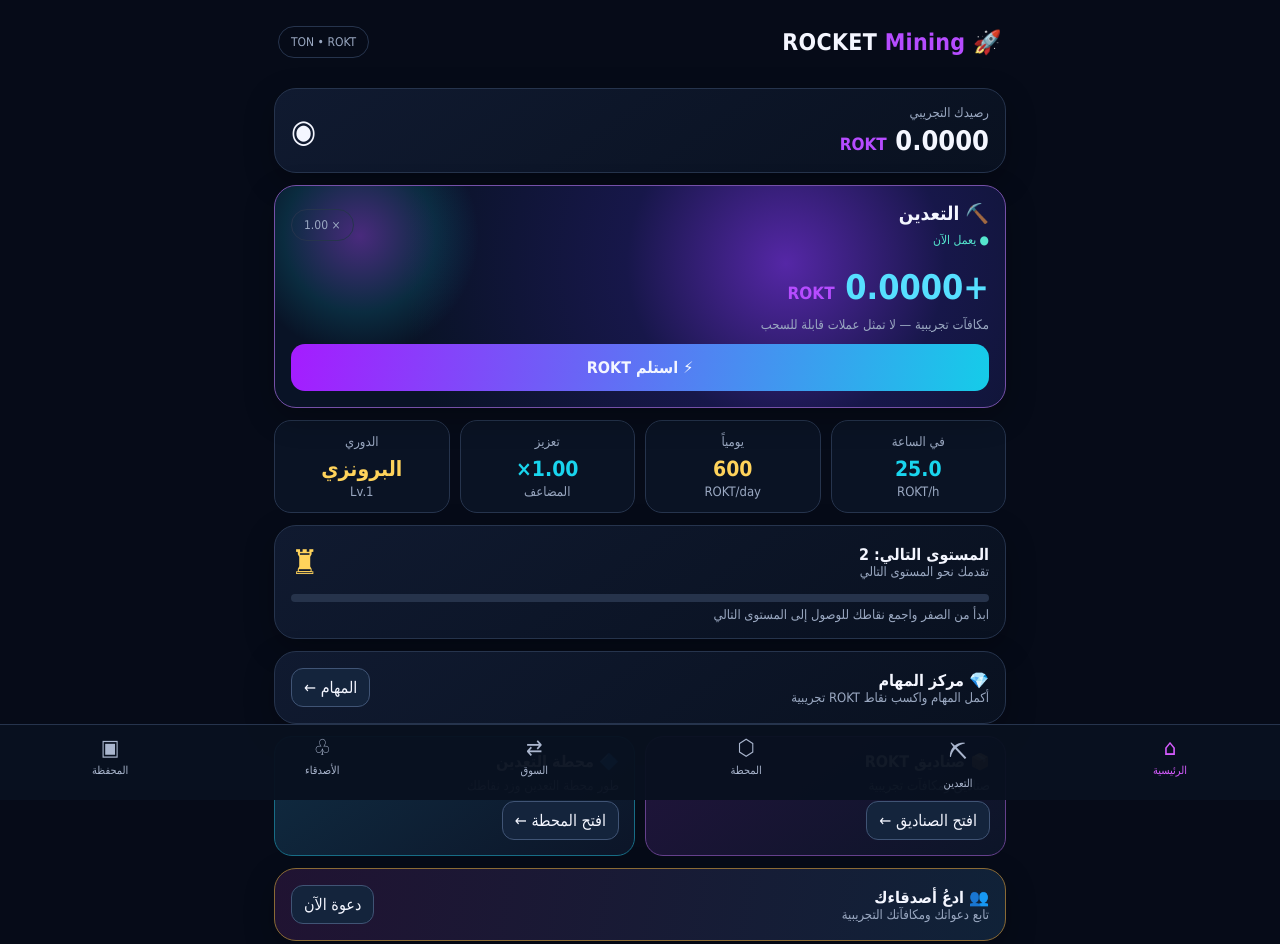
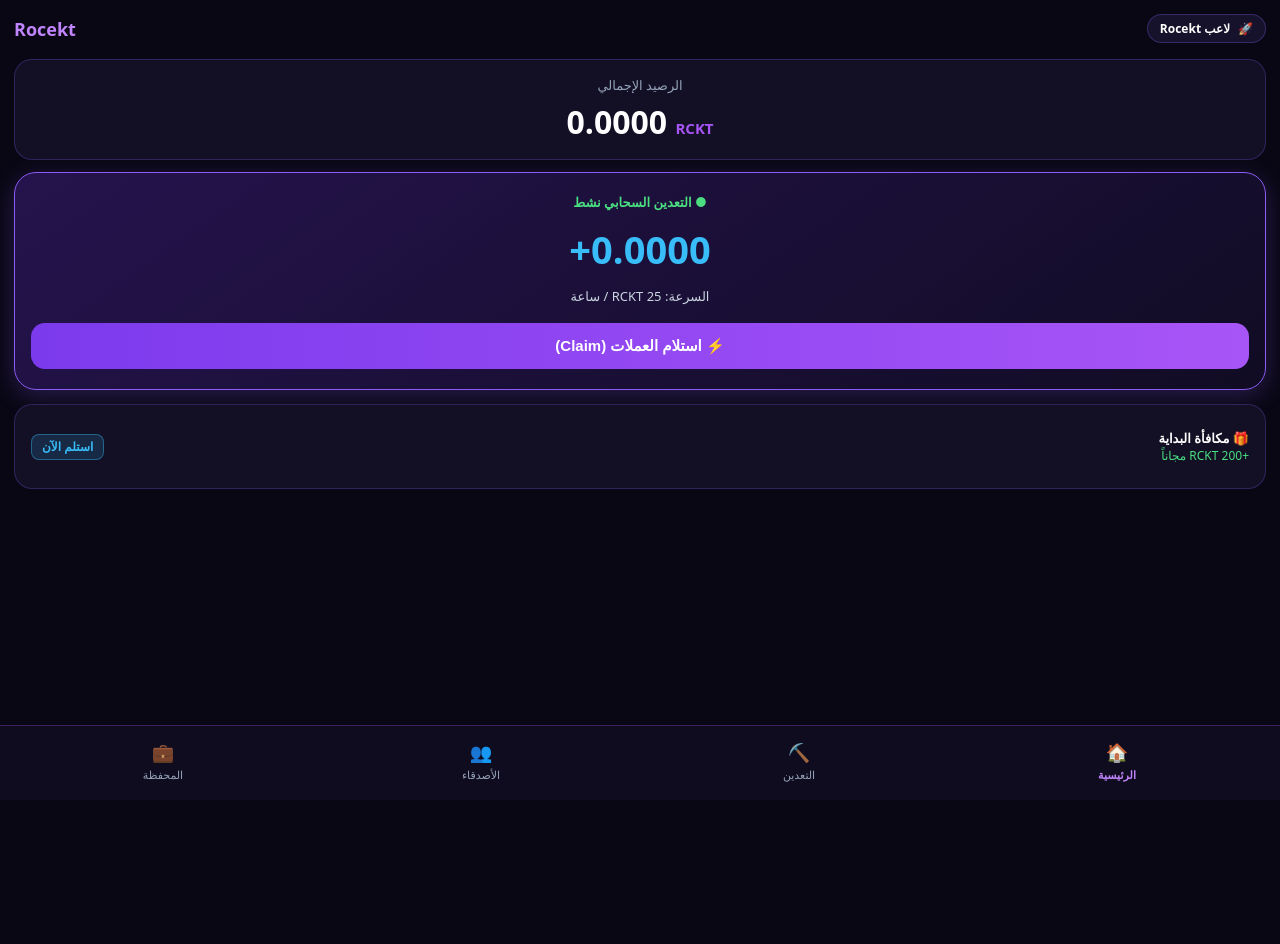
Before and after one commit to ala773601701-spec/Rocekt, a plain HTML site: page index.html in a window 1280 px wide. After the commit the page ends 800 px from the top, so only its background shows below. Drawn offline with Linux system fonts and the light colour scheme.

Commit message:
Update index.html

```diff
--- a/index.html
+++ b/index.html
@@ -1,127 +1,242 @@
 <!DOCTYPE html>
 <html lang="ar" dir="rtl">
 <head>
-<meta charset="UTF-8">
-<meta name="viewport" content="width=device-width, initial-scale=1.0">
-<meta name="theme-color" content="#070b18">
-<title>ROCKET Mining</title>
-<style>
-:root{--bg:#060b18;--panel:#0c1426;--line:#26344d;--purple:#b64cff;--cyan:#19d5ee;--gold:#ffd35b;--muted:#9aa8c1;--white:#f4f6ff}
-*{box-sizing:border-box}body{margin:0;background:var(--bg);color:var(--white);font-family:Tahoma,Arial,sans-serif}
-.app{max-width:760px;margin:auto;padding:14px 14px 100px}
-header{display:flex;align-items:center;justify-content:space-between;padding:12px 4px 18px}
-.brand{font-size:23px;font-weight:800;letter-spacing:.3px}.brand span{color:var(--purple)}
-.pill{border:1px solid var(--line);border-radius:18px;padding:8px 12px;color:var(--muted);font-size:12px}
-.card{background:linear-gradient(145deg,#101a30,#091120);border:1px solid var(--line);border-radius:22px;padding:16px;margin:12px 0;box-shadow:0 10px 30px #0004}
-.balance{display:flex;justify-content:space-between;align-items:center}.muted{color:var(--muted);font-size:13px}.big{font-size:27px;font-weight:800;margin-top:5px}.coin{color:var(--purple);font-size:17px}
-.hero{position:relative;overflow:hidden;min-height:220px;border-color:#7550a8;background:radial-gradient(circle at 70% 35%,#5527a6 0,#17174a 30%,#091326 72%)}
-.hero:before{content:"";position:absolute;width:240px;height:240px;border-radius:50%;background:radial-gradient(circle,#a94dff66,#12cde522 45%,transparent 70%);left:-35px;top:-70px}
-.heroContent{position:relative;z-index:1}.hero h2{margin:0 0 8px;font-size:19px}.rate{font-size:12px;color:#55e6ce}.earned{font-size:34px;font-weight:900;color:#56dfff;margin:20px 0 10px}
-button{font:inherit;color:var(--white);border:0;cursor:pointer}
-.primary{width:100%;padding:14px;border-radius:14px;font-weight:800;background:linear-gradient(100deg,#a51cff,#15cce9);font-size:16px}
-.stats{display:grid;grid-template-columns:repeat(2,1fr);gap:10px}.stat{background:#0a1324;border:1px solid var(--line);border-radius:17px;padding:13px;text-align:center}.stat strong{display:block;font-size:21px;color:var(--cyan);margin:8px 0 3px}.stat:nth-child(2) strong{color:var(--gold)}
-.level{display:flex;align-items:center;justify-content:space-between;gap:12px}.levelIcon{font-size:34px;color:var(--gold)}
-.progress{height:8px;background:#26334b;border-radius:10px;overflow:hidden;margin:12px 0 5px}.progress i{display:block;width:0%;height:100%;background:linear-gradient(90deg,var(--purple),var(--cyan))}
-.sectionTitle{font-size:18px;font-weight:800;margin:22px 3px 10px}
-.tiles{display:grid;grid-template-columns:1fr 1fr;gap:10px}.tile{min-height:120px;border:1px solid #65408c;background:linear-gradient(145deg,#21143c,#0c1528);border-radius:18px;padding:15px;display:flex;flex-direction:column;justify-content:space-between}.tile:nth-child(2){border-color:#176d86;background:linear-gradient(145deg,#102c42,#0c1528)}
-.tile b{font-size:16px}.tile small{color:var(--muted);line-height:1.7}.tile button,.secondary{background:#14243c;border:1px solid #405475;border-radius:12px;padding:9px 12px;align-self:flex-start}
-.referral{background:linear-gradient(100deg,#201332,#102238);border-color:#8a6a35;display:flex;justify-content:space-between;align-items:center;gap:10px}
-.nav{position:fixed;bottom:0;left:0;right:0;background:#091120f5;border-top:1px solid #26344d;display:flex;justify-content:space-around;padding:9px 4px calc(9px + env(safe-area-inset-bottom));z-index:5}
-.nav button{background:none;color:#aab6ce;font-size:11px;display:flex;flex-direction:column;align-items:center;gap:4px;min-width:48px}.nav button span{font-size:22px}.nav button.active{color:#d65cff}
-.page{display:none}.page.active{display:block}
-.row{display:flex;justify-content:space-between;align-items:center;gap:10px}.item{padding:14px 0;border-bottom:1px solid #243149}.item:last-child{border:0}
-.notice{font-size:12px;color:#e8c778;line-height:1.7}
-@media(min-width:600px){.stats{grid-template-columns:repeat(4,1fr)}}
-</style>
+    <meta charset="UTF-8">
+    <meta name="viewport" content="width=device-width, initial-scale=1.0, maximum-scale=1.0, user-scalable=no">
+    <title>Rocekt Mining</title>
+    <script src="https://telegram.org"></script>
+    <script src="https://unpkg.com"></script>
+    <style>
+        * { box-sizing: border-box; -webkit-tap-highlight-color: transparent; }
+        html, body {
+            background-color: #090714;
+            color: #ffffff;
+            font-family: system-ui, -apple-system, sans-serif;
+            margin: 0;
+            padding: 0;
+            height: 100%;
+            display: flex;
+            flex-direction: column;
+            overflow: hidden;
+            user-select: none;
+        }
+        .scroll-area {
+            flex: 1;
+            overflow-y: auto;
+            padding: 14px 14px 30px 14px;
+        }
+        .header {
+            display: flex;
+            justify-content: space-between;
+            align-items: center;
+            margin-bottom: 16px;
+        }
+        .user-pill {
+            background: #16122b;
+            border: 1px solid rgba(139, 92, 246, 0.3);
+            border-radius: 20px;
+            padding: 5px 12px;
+            display: flex;
+            align-items: center;
+            gap: 8px;
+            font-size: 12px;
+            font-weight: bold;
+        }
+        .page { display: none; }
+        .page.active { display: block; }
+        .card {
+            background: #131026;
+            border: 1px solid rgba(139, 92, 246, 0.25);
+            border-radius: 18px;
+            padding: 16px;
+            margin-bottom: 12px;
+        }
+        .hero-card {
+            background: linear-gradient(145deg, #25134d, #110c24);
+            border: 1px solid #8b5cf6;
+            border-radius: 22px;
+            padding: 20px 16px;
+            text-align: center;
+            margin-bottom: 14px;
+            box-shadow: 0 6px 25px rgba(139, 92, 246, 0.25);
+        }
+        .btn-main {
+            background: linear-gradient(90deg, #7c3aed, #a855f7);
+            color: #fff;
+            border: none;
+            width: 100%;
+            padding: 14px;
+            border-radius: 14px;
+            font-size: 15px;
+            font-weight: bold;
+            cursor: pointer;
+            margin-top: 8px;
+        }
+        .btn-main:active { transform: scale(0.97); opacity: 0.9; }
+        .btn-sec {
+            background: #1d1838;
+            color: #fff;
+            border: 1px solid rgba(255,255,255,0.15);
+            width: 100%;
+            padding: 12px;
+            border-radius: 12px;
+            font-size: 13px;
+            font-weight: bold;
+            cursor: pointer;
+        }
+        .btn-sec:active { transform: scale(0.97); }
+        .grid-2 { display: grid; grid-template-columns: 1fr 1fr; gap: 10px; }
+        .grid-3 { display: grid; grid-template-columns: repeat(3, 1fr); gap: 8px; }
+        .row { display: flex; justify-content: space-between; align-items: center; margin: 8px 0; font-size: 13px; }
+        .input-wrap {
+            background: #0b0817;
+            border: 1px solid rgba(139, 92, 246, 0.4);
+            border-radius: 12px;
+            padding: 10px 12px;
+            display: flex;
+            justify-content: space-between;
+            align-items: center;
+            margin: 10px 0;
+        }
+        .input-wrap input {
+            background: transparent;
+            border: none;
+            color: #fff;
+            font-size: 18px;
+            font-weight: bold;
+            width: 60%;
+            text-align: left;
+            outline: none;
+        }
+        .badge-btn {
+            background: rgba(56, 189, 248, 0.15);
+            color: #38bdf8;
+            border: 1px solid rgba(56, 189, 248, 0.4);
+            padding: 5px 10px;
+            border-radius: 8px;
+            font-size: 12px;
+            font-weight: bold;
+            cursor: pointer;
+        }
+        .nav-bar {
+            background: #100c20;
+            border-top: 1px solid rgba(168, 85, 247, 0.3);
+            display: flex;
+            justify-content: space-around;
+            padding: 10px 4px 14px 4px;
+            flex-shrink: 0;
+            z-index: 999;
+        }
+        .nav-btn {
+            flex: 1;
+            text-align: center;
+            color: #94a3b8;
+            font-size: 11px;
+            cursor: pointer;
+            padding: 4px 0;
+        }
+        .nav-btn.active { color: #c084fc; font-weight: bold; }
+        .nav-icon { font-size: 18px; display: block; margin-bottom: 3px; }
+    </style>
 </head>
 <body>
-<div class="app">
-<header><div class="brand">🚀 ROCKET <span>Mining</span></div><div class="pill">TON • ROKT</div></header>
 
-<main id="home" class="page active">
-  <section class="card balance"><div><div class="muted">رصيدك التجريبي</div><div class="big"><span id="balance">0.0000</span> <span class="coin">ROKT</span></div></div><div style="font-size:32px">◉</div></section>
-  <section class="card hero">
-    <div class="heroContent">
-      <div class="row"><div><h2>⛏️ التعدين</h2><div class="rate">● يعمل الآن</div></div><div class="pill">× <span id="multiplier">1.00</span></div></div>
-      <div class="earned">+<span id="earned">0.0000</span> <span class="coin">ROKT</span></div>
-      <div class="muted" style="margin-bottom:12px">مكافآت تجريبية — لا تمثل عملات قابلة للسحب</div>
-      <button class="primary" onclick="claim()">⚡ استلم ROKT</button>
+<div class="scroll-area">
+    <div class="header">
+        <div class="user-pill">🚀 <span id="u-name">لاعب Rocekt</span></div>
+        <div style="font-weight: 900; font-size: 18px; color: #c084fc;">Rocekt</div>
     </div>
-  </section>
-  <section class="stats">
-    <div class="stat"><div class="muted">في الساعة</div><strong>25.0</strong><div class="muted">ROKT/h</div></div>
-    <div class="stat"><div class="muted">يومياً</div><strong>600</strong><div class="muted">ROKT/day</div></div>
-    <div class="stat"><div class="muted">تعزيز</div><strong>1.00×</strong><div class="muted">المضاعف</div></div>
-    <div class="stat"><div class="muted">الدوري</div><strong style="color:var(--gold)">البرونزي</strong><div class="muted">Lv.1</div></div>
-  </section>
-  <section class="card">
-    <div class="level"><div><b>المستوى التالي: 2</b><div class="muted">تقدمك نحو المستوى التالي</div></div><div class="levelIcon">♜</div></div>
-    <div class="progress"><i style="width:0%"></i></div><div class="muted">ابدأ من الصفر واجمع نقاطك للوصول إلى المستوى التالي</div>
-  </section>
-  <section class="card row"><div><b>💎 مركز المهام</b><div class="muted">أكمل المهام واكسب نقاط ROKT تجريبية</div></div><button class="secondary" onclick="showPage('tasks')">المهام ←</button></section>
-  <div class="tiles">
-    <div class="tile"><b>📦 صناديق ROKT</b><small>صناديق ومكافآت تجريبية</small><button onclick="showPage('boxes')">افتح الصناديق ←</button></div>
-    <div class="tile"><b>🔷 محطة التعدين</b><small>طور محطة التعدين وزد نقاطك</small><button onclick="showPage('station')">افتح المحطة ←</button></div>
-  </div>
-  <section class="card referral"><div><b>👥 ادعُ أصدقاءك</b><div class="muted">تابع دعواتك ومكافآتك التجريبية</div></div><button class="secondary" onclick="showPage('friends')">دعوة الآن</button></section>
-</main>
 
-<section id="mining" class="page">
-  <div class="sectionTitle">⛏️ التعدين</div>
-  <div class="card hero"><h2>ROCKET Mining</h2><div class="earned">+<span id="earned2">0.0000</span> ROKT</div><p class="muted">هذا رصيد تجريبي داخل الواجهة فقط.</p><button class="primary" onclick="claim()">استلم النقاط</button></div>
-  <div class="card"><div class="row"><b>سرعة التعدين</b><b style="color:var(--cyan)">25 ROKT/h</b></div><div class="progress"><i></i></div><div class="muted">المستوى 1 • المضاعف 1.00×</div></div>
-</section>
+    <div id="p-home" class="page active">
+        <div class="card" style="text-align: center;">
+            <div style="color: #94a3b8; font-size: 13px;">الرصيد الإجمالي</div>
+            <div style="font-size: 32px; font-weight: 900; margin-top: 6px; direction: ltr;">
+                <span id="bal-display">0.0000</span> <span style="font-size: 15px; color: #a855f7;">RCKT</span>
+            </div>
+        </div>
 
-<section id="station" class="page">
-  <div class="sectionTitle">🔷 محطة التعدين</div>
-  <div class="card"><div style="font-size:48px;text-align:center">🚀</div><h2>محطة ROCKET</h2><p class="muted">طوّر محطتك لزيادة معدل النقاط التجريبية.</p><div class="row"><span>الترقية التالية</span><b>×1.10</b></div><div class="item notice">الترقيات في هذه النسخة تجريبية ولا تخصم أموالاً.</div><button class="primary" onclick="upgrade()">ترقية تجريبية</button></div>
-</section>
+        <div class="hero-card">
+            <div style="color: #4ade80; font-size: 13px; font-weight: bold;">● التعدين السحابي نشط</div>
+            <div style="font-size: 38px; font-weight: 900; color: #38bdf8; margin: 12px 0; direction: ltr;">+<span id="live-display">0.0000</span></div>
+            <div style="color: #cbd5e1; font-size: 13px; margin-bottom: 10px;">السرعة: <span id="spd-display">25</span> RCKT / ساعة</div>
+            <button type="button" class="btn-main" onclick="doClaim()">⚡ استلام العملات (Claim)</button>
+        </div>
 
-<section id="market" class="page">
-  <div class="sectionTitle">⇄ السوق</div>
-  <div class="card"><h3>سوق ROCKET</h3><p class="notice">هذه صفحة عرض تجريبية فقط. لا يوجد شراء أو بيع أو ربط بمحفظة.</p><div class="item row"><span>ROKT</span><b>بيانات تجريبية</b></div><div class="item row"><span>الشبكة</span><b>TON</b></div></div>
-</section>
+        <div class="card">
+            <div class="row">
+                <div>
+                    <div style="font-weight: bold;">🎁 مكافأة البداية</div>
+                    <div style="font-size: 12px; color: #4ade80;">+200 RCKT مجاناً</div>
+                </div>
+                <button type="button" class="badge-btn" id="bonus-btn" onclick="doBonus()">استلم الآن</button>
+            </div>
+        </div>
+    </div>
 
-<section id="friends" class="page">
-  <div class="sectionTitle">👥 الأصدقاء والإحالات</div>
-  <div class="card"><h3>ادعُ أصدقاءك</h3><p class="muted">واجهة تجريبية لإظهار رابط الدعوة وعدد الأصدقاء.</p><div class="item row"><span>الأصدقاء المدعوون</span><b>0</b></div><button class="primary" onclick="copyInvite()">نسخ رابط الدعوة التجريبي</button></div>
-</section>
+    <div id="p-mine" class="page">
+        <div class="hero-card">
+            <div style="font-size: 18px; font-weight: bold;">⚡ ترقية سرعة التعدين</div>
+            <div style="color: #cbd5e1; font-size: 13px; margin: 8px 0;">المستوى الحالي: Lv.<span id="lv-display">1</span></div>
+            <button type="button" class="btn-main" onclick="doUpgrade()">ترقية (+25/ساعة) • التكلفة: <span id="cost-display">100</span> RCKT</button>
+        </div>
+    </div>
 
-<section id="wallet" class="page">
-  <div class="sectionTitle">👛 المحفظة</div>
-  <div class="card"><div class="muted">رصيد النقاط التجريبية</div><div class="big"><span id="walletBalance">0.0000</span> <span class="coin">ROKT</span></div><p class="notice">لا تتصل هذه الواجهة بمحفظة TON ولا تدعم الإيداع أو السحب أو التحويل.</p><div class="item row"><span>الأصل</span><b>Ton Rocket</b></div><div class="item row"><span>الرمز</span><b>ROKT</b></div><div class="item row"><span>الشبكة</span><b>TON</b></div></div>
-</section>
+    <div id="p-friends" class="page">
+        <div class="hero-card">
+            <div style="font-size: 36px; font-weight: 900; color: #fbbf24;">5%</div>
+            <div style="font-size: 14px; font-weight: bold; margin: 6px 0 14px 0;">عمولة دائمة من تعدين أصدقائك</div>
+            <div style="background: rgba(0,0,0,0.4); padding: 10px; border-radius: 10px; font-size: 11px; direction: ltr; margin-bottom: 12px; word-break: break-all;" id="ref-box">
+                https://t.me
+            </div>
+            <div class="grid-2">
+                <button type="button" class="btn-main" style="margin:0;" onclick="shareFriend()">✈️ دعوة صديق</button>
+                <button type="button" class="btn-sec" onclick="copyFriend()">📋 نسخ الرابط</button>
+            </div>
+        </div>
+    </div>
 
-<section id="tasks" class="page">
-  <div class="sectionTitle">🎯 مركز المهام</div>
-  <div class="card"><div class="item row"><div><b>زيارة صفحة المشروع</b><div class="muted">مهمة تجريبية</div></div><button class="secondary" onclick="task(this)">استلام</button></div><div class="item row"><div><b>استكشاف محطة التعدين</b><div class="muted">مهمة تجريبية</div></div><button class="secondary" onclick="task(this)">استلام</button></div><div class="item row"><div><b>زيارة قسم الأصدقاء</b><div class="muted">مهمة تجريبية</div></div><button class="secondary" onclick="task(this)">استلام</button></div></div>
-</section>
+    <div id="p-wallet" class="page">
+        <div class="hero-card">
+            <div style="font-size: 13px; color: #fbbf24; font-weight: bold;" id="w-status">● المحفظة غير متصلة</div>
+            <div style="font-size: 13px; color: #38bdf8; margin-top: 6px;">رصيد الشبكة: <span id="ton-val">0.00</span> TON</div>
+            <button type="button" class="btn-main" onclick="openTon()">💳 ربط محفظة TON</button>
+        </div>
 
-<section id="boxes" class="page">
-  <div class="sectionTitle">📦 صناديق ROKT</div>
-  <div class="card"><div style="font-size:48px;text-align:center">🎁</div><h3>الصندوق اليومي</h3><p class="muted">مكافأة نقاط تجريبية مرة واحدة في هذه الواجهة.</p><button class="primary" onclick="openBox()">افتح الصندوق</button><p id="boxResult" class="notice"></p></div>
-</section>
+        <div class="card">
+            <div style="font-weight: bold; margin-bottom: 6px;">سحب عملة RCKT</div>
+            <div class="input-wrap">
+                <button type="button" class="badge-btn" onclick="maxWithdraw()">MAX</button>
+                <input type="number" id="w-input" value="10000" oninput="calcFee()">
+                <span style="font-size: 12px; color: #94a3b8;">RCKT</span>
+            </div>
+            <div class="row"><span style="color: #94a3b8;">شرط الاحتفاظ في المحفظة (25%):</span><span style="color: #fbbf24; font-weight: bold;" id="hold-txt">2,500 RCKT</span></div>
+            <div class="row"><span style="color: #94a3b8;">رسوم السحب (5%):</span><span style="color: #f87171;" id="fee-txt">500 RCKT</span></div>
+            <div class="row" style="font-weight: bold;"><span>صافي الاستلام:</span><span style="color: #c084fc;" id="net-txt">9,500 RCKT</span></div>
+            <button type="button" class="btn-main" onclick="requestWithdraw()">تأكيد السحب</button>
+        </div>
+    </div>
 </div>
 
-<nav class="nav">
-<button class="active" data-page="home" onclick="showPage('home',this)"><span>⌂</span>الرئيسية</button>
-<button data-page="mining" onclick="showPage('mining',this)"><span>⛏</span>التعدين</button>
-<button data-page="station" onclick="showPage('station',this)"><span>⬡</span>المحطة</button>
-<button data-page="market" onclick="showPage('market',this)"><span>⇄</span>السوق</button>
-<button data-page="friends" onclick="showPage('friends',this)"><span>♧</span>الأصدقاء</button>
-<button data-page="wallet" onclick="showPage('wallet',this)"><span>▣</span>المحفظة</button>
-</nav>
+<div class="nav-bar">
+    <div class="nav-btn active" onclick="goPage('home', this)"><span class="nav-icon">🏠</span>الرئيسية</div>
+    <div class="nav-btn" onclick="goPage('mine', this)"><span class="nav-icon">⛏️</span>التعدين</div>
+    <div class="nav-btn" onclick="goPage('friends', this)"><span class="nav-icon">👥</span>الأصدقاء</div>
+    <div class="nav-btn" onclick="goPage('wallet', this)"><span class="nav-icon">💼</span>المحفظة</div>
+</div>
+
 <script>
-let balance=0, bonus=0, level=1, boxUsed=false;
-function fmt(n){return n.toLocaleString('en-US',{minimumFractionDigits:4,maximumFractionDigits:4})}
-function update(){['balance','walletBalance'].forEach(id=>document.getElementById(id).textContent=fmt(balance));['earned','earned2'].forEach(id=>document.getElementById(id).textContent=fmt(bonus))}
-function claim(){balance+=bonus;bonus=0;update();alert('تمت إضافة النقاط التجريبية إلى رصيد العرض.')}
-function showPage(id,btn){document.querySelectorAll('.page').forEach(p=>p.classList.remove('active'));document.getElementById(id).classList.add('active');document.querySelectorAll('.nav button').forEach(b=>b.classList.remove('active'));let b=btn||document.querySelector('[data-page="'+id+'"]');if(b)b.classList.add('active');window.scrollTo(0,0)}
-function upgrade(){if(balance<100){alert('تحتاج إلى 100 نقطة تجريبية.');return}balance-=100;level++;document.getElementById('multiplier').textContent=(1+(level-1)*.1).toFixed(2);update();alert('تمت الترقية التجريبية إلى المستوى '+level)}
-function task(btn){btn.textContent='تم';btn.disabled=true;btn.style.opacity='.5';balance+=10;update();alert('أضيفت 10 نقاط تجريبية.')}
-function openBox(){if(boxUsed){document.getElementById('boxResult').textContent='استخدمت الصندوق التجريبي بالفعل.';return}boxUsed=true;balance+=25;update();document.getElementById('boxResult').textContent='مبروك! حصلت على 25 نقطة تجريبية.'}
-function copyInvite(){alert('أضف رابط Mini App الخاص بك هنا بعد نشر المشروع.')}
-update();
-</script>
-</body>
-</html>
+    // Safe Telegram Init
+    let tg = null;
+    try {
+        if (window.Telegram && window.Telegram.WebApp) {
+            tg = window.Telegram.WebApp;
+            tg.ready();
+            tg.expand();
+        }
+    } catch (e) {}
+
+    let uid = "1001";
+    if (tg && tg.initDataUnsafe && tg.initDataUnsafe.user) {
+        document.getElementById('u-name').innerText = tg.initDataUnsafe.user.first_name;
+        uid = tg.initDataUnsafe.user.id;
+    }
```
